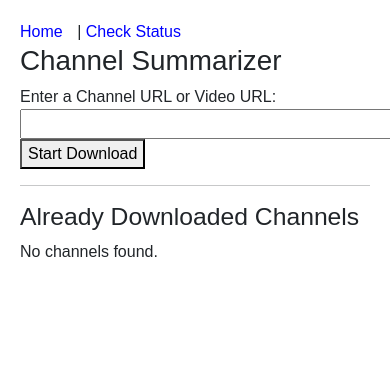
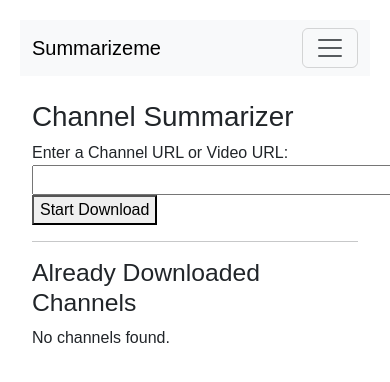
Before and after one commit to satishsurath/summarizeme.io, a Flask app: page / in a window 390 px wide; the page is wider, and only the part inside the window is pictured. Shown: the top 382 px of that part. Run offline with Flask 3, Linux system fonts and the light colour scheme; data that the repository does not hold is empty; parts of the project's set-up code (start-up, migrations or seed data) failed here and were passed over; some libraries are stand-ins or nearby versions.

Commit message:
Refactor layout template for improved responsiveness and navigation

```diff
--- a/templates/layout.html
+++ b/templates/layout.html
@@ -1,23 +1,73 @@
 <!DOCTYPE html>
 <html lang="en">
 <head>
-  <meta charset="UTF-8"/>
+  <meta charset="UTF-8" />
+  <!-- Ensures mobile responsiveness -->
+  <meta name="viewport" content="width=device-width, initial-scale=1" />
+
   <title>{{ title|default("YouTube Channel Summarizer") }}</title>
-      <!-- Bootstrap CSS for responsiveness and modern look -->
-      <link rel="stylesheet" href="https://cdn.jsdelivr.net/npm/bootstrap@5/dist/css/bootstrap.min.css">
+
+  <!-- Bootstrap CSS -->
+  <link
+    rel="stylesheet"
+    href="https://cdn.jsdelivr.net/npm/bootstrap@5/dist/css/bootstrap.min.css"
+  />
+  <!-- Your custom styles -->
   <link rel="stylesheet" href="{{ url_for('static', filename='css/styles.css') }}">
 </head>
 <body>
+  <!-- Responsive Navbar -->
   <header>
-    <nav>
-      <a href="{{ url_for('index') }}">Home</a> |
-      <a href="{{ url_for('status_page') }}">Check Status</a>
+    <nav class="navbar navbar-expand-lg navbar-light bg-light">
+      <div class="container-fluid">
+        <!-- Brand or Logo -->
+        <a class="navbar-brand" href="{{ url_for('index') }}">
+          Summarizeme
+        </a>
+        <!-- Toggler for mobile view -->
+        <button
+          class="navbar-toggler"
+          type="button"
+          data-bs-toggle="collapse"
+          data-bs-target="#navbarSupportedContent"
+          aria-controls="navbarSupportedContent"
+          aria-expanded="false"
+          aria-label="Toggle navigation"
+        >
+          <span class="navbar-toggler-icon"></span>
+        </button>
+
+        <!-- Navbar links -->
+        <div class="collapse navbar-collapse" id="navbarSupportedContent">
+          <ul class="navbar-nav ms-auto mb-2 mb-lg-0">
+            <!-- Home link -->
+            <li class="nav-item">
+              <a class="nav-link active" aria-current="page" href="{{ url_for('index') }}">
+                Home
+              </a>
+            </li>
+            <!-- Status page link -->
+            <li class="nav-item">
+              <a class="nav-link" href="{{ url_for('status_page') }}">
+                Check Status
+              </a>
+            </li>
+          </ul>
+        </div>
+      </div>
     </nav>
   </header>
-  <main>
-    {% block content %}{% endblock %}
+
+  <!-- Main content area -->
+  <main class="container my-4">
+    <div class="row">
+      <div class="col-12">
+        {% block content %}{% endblock %}
+      </div>
+    </div>
   </main>
+
+  <!-- Bootstrap JavaScript bundle (includes Popper) -->
   <script src="https://cdn.jsdelivr.net/npm/bootstrap@5/dist/js/bootstrap.bundle.min.js"></script>
-
 </body>
 </html>
```
Also changed, not shown: templates/layout.v1.old.html (added, +23 -0 lines).
